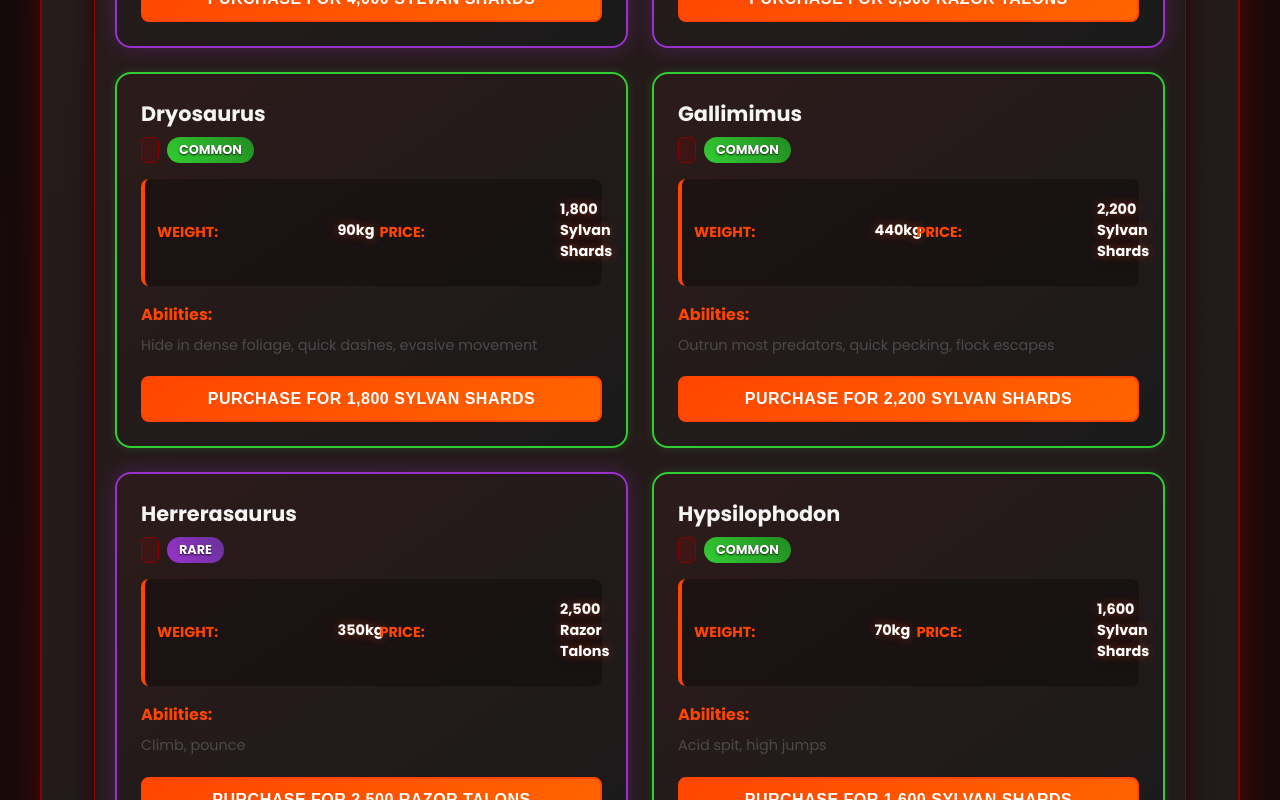
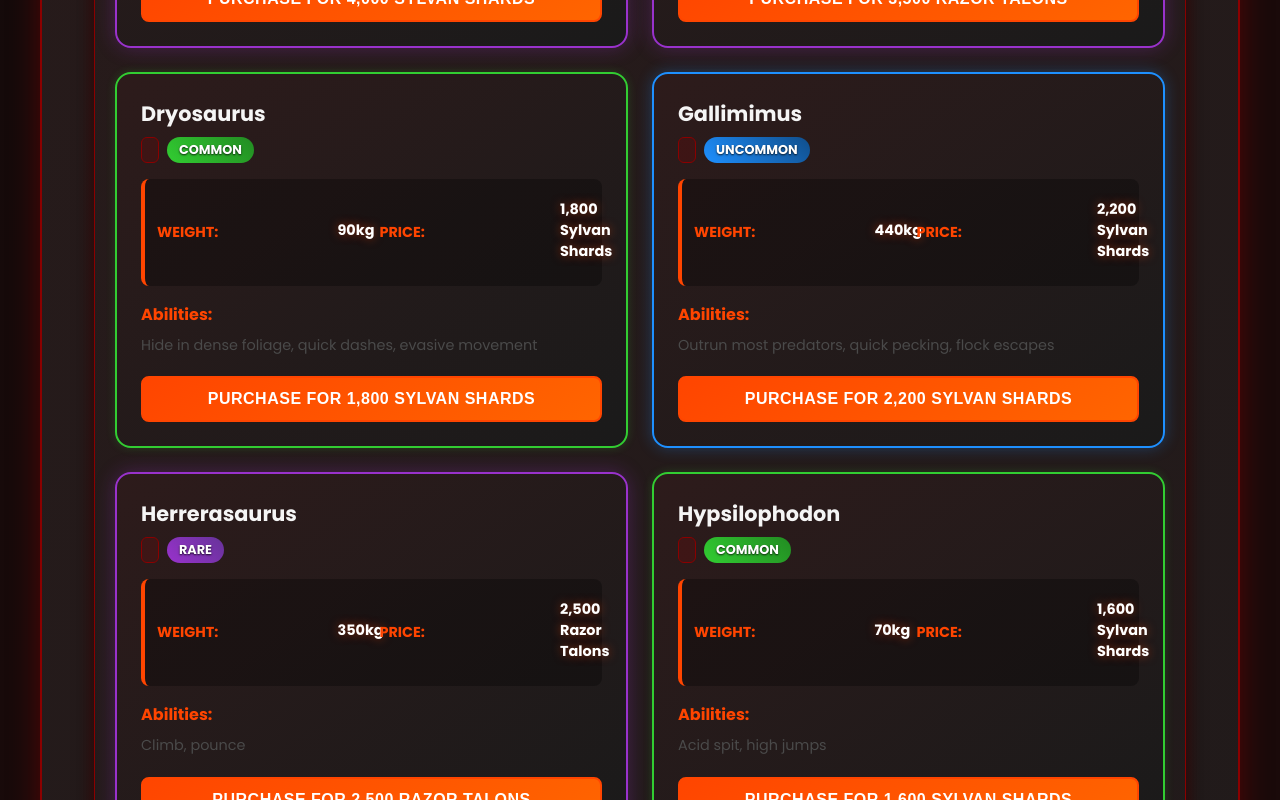
Before and after one commit to laszlogal1272008-create/ashveil-website, a React (Create React App) app: page /shop in a window 1280 px wide. Shown: the part 2180-2980 px from the top of the page. Built offline with nearby package versions, Linux system fonts and the light colour scheme.

Commit message:
Update Gallimimus and Troodon to Uncommon rarity

```diff
--- a/src/data/dinosaurDatabase.js
+++ b/src/data/dinosaurDatabase.js
@@ -9,7 +9,7 @@ export const dinosaurDatabase = [
   {id: 'herrerasaurus', name: 'Herrerasaurus', type: 'carnivore', currency: 'Razor Talons', basePrice: 2500, price: 2500, weight: 350, rarity: 'Rare', abilities: 'Climb, pounce'},
   {id: 'deinonychus', name: 'Deinonychus', type: 'carnivore', currency: 'Razor Talons', basePrice: 3200, price: 3200, weight: 75, rarity: 'Apex', abilities: 'Pounce → bleeding, can pin smaller dinosaurs'},
   {id: 'omniraptor', name: 'Omniraptor', type: 'carnivore', currency: 'Razor Talons', basePrice: 3000, price: 3000, weight: 300, rarity: 'Rare', abilities: 'Pounce attacks, tree climbing, precise strikes'},
-  {id: 'troodon', name: 'Troodon', type: 'carnivore', currency: 'Razor Talons', basePrice: 2800, price: 2800, weight: 60, rarity: 'Common', abilities: 'Dodge'},
+  {id: 'troodon', name: 'Troodon', type: 'carnivore', currency: 'Razor Talons', basePrice: 2800, price: 2800, weight: 60, rarity: 'Uncommon', abilities: 'Dodge'},
   // Herbivores
   {id: 'triceratops', name: 'Triceratops', type: 'herbivore', currency: 'Sylvan Shards', basePrice: 6500, price: 6500, weight: 6000, rarity: 'Apex', abilities: 'Charge, horn impale, high health'},
   {id: 'stegosaurus', name: 'Stegosaurus', type: 'herbivore', currency: 'Sylvan Shards', basePrice: 6000, price: 6000, weight: 5500, rarity: 'Legendary', abilities: 'Tail spike thrust → high bleed damage'},
@@ -17,7 +17,7 @@ export const dinosaurDatabase = [
   {id: 'maiasaura', name: 'Maiasaura', type: 'herbivore', currency: 'Sylvan Shards', basePrice: 3500, price: 3500, weight: 3500, rarity: 'Rare', abilities: 'Group calls for help, herd coordination, alert warnings'},
   {id: 'pachycephalosaurus', name: 'Pachycephalosaurus', type: 'herbivore', currency: 'Sylvan Shards', basePrice: 3800, price: 3800, weight: 1200, rarity: 'Rare', abilities: 'Head slam → fractures (leg, body, head)'},
   {id: 'tenontosaurus', name: 'Tenontosaurus', type: 'herbivore', currency: 'Sylvan Shards', basePrice: 3200, price: 3200, weight: 1000, rarity: 'Rare', abilities: 'Tail whip attacks, quick escapes, stamina advantage'},
-  {id: 'gallimimus', name: 'Gallimimus', type: 'omnivore', currency: 'Sylvan Shards', basePrice: 2200, price: 2200, weight: 440, rarity: 'Common', abilities: 'Outrun most predators, quick pecking, flock escapes'},
+  {id: 'gallimimus', name: 'Gallimimus', type: 'omnivore', currency: 'Sylvan Shards', basePrice: 2200, price: 2200, weight: 440, rarity: 'Uncommon', abilities: 'Outrun most predators, quick pecking, flock escapes'},
   {id: 'dryosaurus', name: 'Dryosaurus', type: 'herbivore', currency: 'Sylvan Shards', basePrice: 1800, price: 1800, weight: 90, rarity: 'Common', abilities: 'Hide in dense foliage, quick dashes, evasive movement'},
   {id: 'hypsilophodon', name: 'Hypsilophodon', type: 'herbivore', currency: 'Sylvan Shards', basePrice: 1600, price: 1600, weight: 70, rarity: 'Common', abilities: 'Acid spit, high jumps'},
   {id: 'beipiaosaurus', name: 'Beipiaosaurus', type: 'omnivore', currency: 'Sylvan Shards', basePrice: 2000, price: 2000, weight: 85, rarity: 'Uncommon', abilities: 'Feather displays, varied diet options, moderate climbing'},
```
